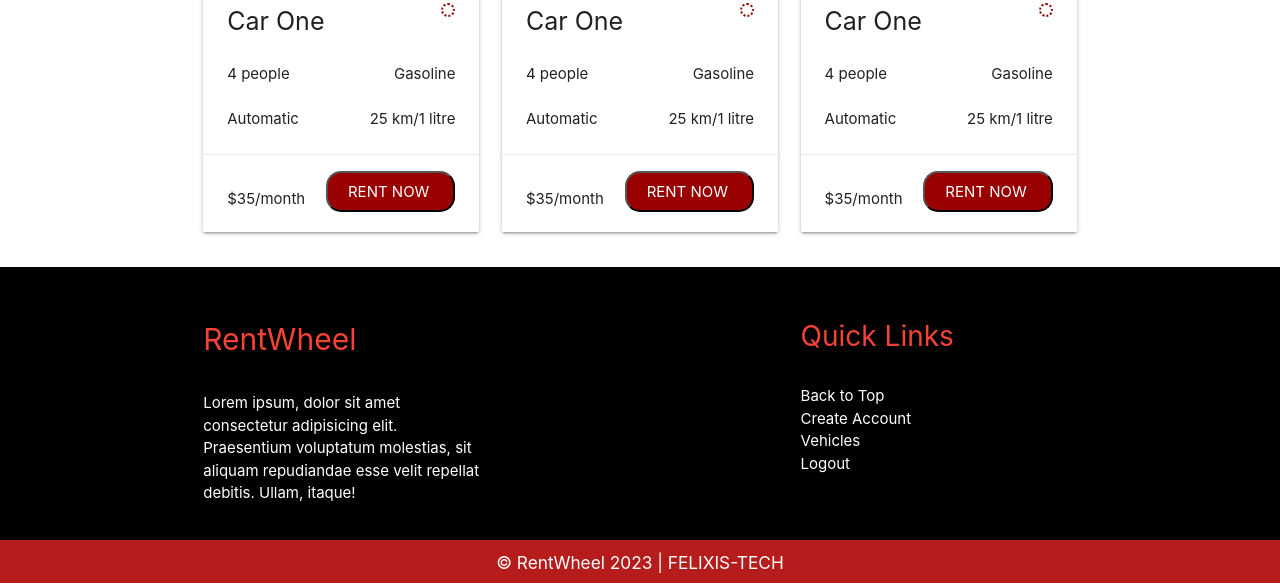
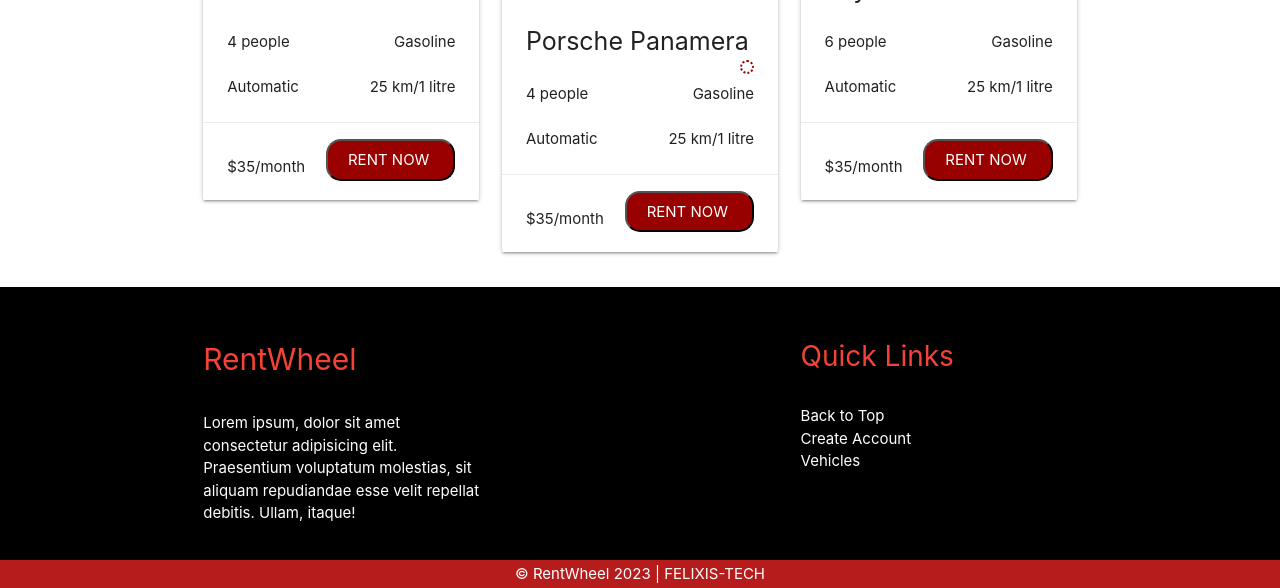
Before and after one commit to OkekeKachi/MY_PROJECT, a PHP site: page / in a window 1280 px wide. Shown: the part 1921-2509 px from the top of the page. Run offline with PHP 8.4, Linux system fonts and the light colour scheme.

Commit message:
added cards and links

```diff
--- a/home.php
+++ b/home.php
@@ -72,7 +72,7 @@ mysqli_close($connect);
                             <button class="btn red darken-4 pulse"><a href="insert.php">Rent a Car</a></button>
                         </li>
                         <li style="padding-left: 10px; padding-top: 2px;" class=" hide-on-small-only">
-                            <a href="index.php" class="red-text text-darken-4">
+                            <a href="index.html" class="red-text text-darken-4">
                                 <i class="material-icons small left ">settings_power</i>
                                 logout
                             </a>
--- a/index.html
+++ b/index.html
@@ -83,18 +83,17 @@ mysqli_close($connect);
             </div>
         </nav>
     </div>
-
     <section>
         <div class="slider">
             <ul class="slides">
                 <li>
-                        <img src="https://images.unsplash.com/photo-1583573181567-d4736e51f61d?ixlib=rb-4.0.3&ixid=M3wxMjA3fDB8MHxwaG90by1wYWdlfHx8fGVufDB8fHx8fA%3D%3D&auto=format&fit=crop&w=1740&q=80" alt="car" width="100%">
+                    <img src="https://images.unsplash.com/photo-1583573181567-d4736e51f61d?ixlib=rb-4.0.3&ixid=M3wxMjA3fDB8MHxwaG90by1wYWdlfHx8fGVufDB8fHx8fA%3D%3D&auto=format&fit=crop&w=1740&q=80" alt="car" width="60%">
                 </li>
                 <li>
-                        <img src="https://images.unsplash.com/photo-1610647752706-3bb12232b3ab?ixlib=rb-4.0.3&ixid=M3wxMjA3fDB8MHxwaG90by1wYWdlfHx8fGVufDB8fHx8fA%3D%3D&auto=format&fit=crop&w=1625&q=80" alt="">
+                    <img src="https://images.unsplash.com/photo-1610647752706-3bb12232b3ab?ixlib=rb-4.0.3&ixid=M3wxMjA3fDB8MHxwaG90by1wYWdlfHx8fGVufDB8fHx8fA%3D%3D&auto=format&fit=crop&w=1625&q=80" alt="" width="60%">
                 </li>
                 <li>
-                        <img src="https://images.unsplash.com/photo-1503376780353-7e6692767b70?ixlib=rb-4.0.3&ixid=M3wxMjA3fDB8MHxwaG90by1wYWdlfHx8fGVufDB8fHx8fA%3D%3D&auto=format&fit=crop&w=1740&q=80" alt="">
+                    <img src="https://images.unsplash.com/photo-1503376780353-7e6692767b70?ixlib=rb-4.0.3&ixid=M3wxMjA3fDB8MHxwaG90by1wYWdlfHx8fGVufDB8fHx8fA%3D%3D&auto=format&fit=crop&w=1740&q=80" alt="" width="60%">
                 </li>
             </ul>
         </div>
@@ -119,7 +118,28 @@ mysqli_close($connect);
                             <img src="img/vehicle.jpg" alt="" style="border-radius:10px;" class="responsive-img">
                         </div>
                         <div class="card-content">
-                                <span style="font-size:25px;">Car One</span>
+                            <span style="font-size:25px;">Mercedes-AMG  </span>
+                            <span class="right" style="font-size: large; padding: 5px; border: 2px #990000 solid; border-radius: 10px; border-style: dotted;"></span>
+                            <br><br>
+                            <span>2 people</span>
+                            <span class="right">Gasoline</span>
+                            <br><br>
+                            <span>Automatic</span>
+                            <span class="right">40 km/1 litre</span>
+                        </div>
+                        <div class="card-action">
+                            <span style="font-size: 30px;"></span><span >$55/month</span>
+                            <button class="right" style="background-color: #990000; padding-right: 0%; padding-left: 20px;border-radius: 15px;"><a href="login.php" class=" white-text">Rent now</a></button>
+                        </div>
+                    </div>
+                </div>
+                <div class="col s12 l4 m6 xl4">
+                    <div class="card">
+                        <div class="card-image">
+                            <img src="img/volkswagen.jpg" alt="" style="border-radius:10px;" class="responsive-img">
+                        </div>
+                        <div class="card-content">
+                            <span style="font-size:25px;">El Volkswagen</span>
                             <span class="right" style="font-size: large; padding: 5px; border: 2px #990000 solid; border-radius: 10px; border-style: dotted;"></span>
                             <br><br>
                             <span>4 people</span>
@@ -130,17 +150,17 @@ mysqli_close($connect);
                         </div>
                         <div class="card-action">
                             <span style="font-size: 30px;"></span><span >$35/month</span>
-                                <button class="right" style="background-color: #990000; padding-right: 0%; padding-left: 20px;border-radius: 15px;"><a href="#" class=" white-text">Rent now</a></button>
+                            <button class="right" style="background-color: #990000; padding-right: 0%; padding-left: 20px;border-radius: 15px;"><a href="login.php" class=" white-text">Rent now</a></button>
                         </div>
                     </div>
                 </div>
                 <div class="col s12 l4 m6 xl4">
                     <div class="card">
                         <div class="card-image">
-                                <img src="img/vehicle.jpg" alt="" style="border-radius:10px;" class="responsive-img">
+                            <img src="img/Hyundia.jpg" alt="" style="border-radius:10px;" class="responsive-img">
                         </div>
                         <div class="card-content">
-                                <span style="font-size:25px;">Car One</span>
+                            <span style="font-size:25px;">Hyundia santa cruz</span>
                             <span class="right" style="font-size: large; padding: 5px; border: 2px #990000 solid; border-radius: 10px; border-style: dotted;"></span>
                             <br><br>
                             <span>4 people</span>
@@ -151,17 +171,19 @@ mysqli_close($connect);
                         </div>
                         <div class="card-action">
                             <span style="font-size: 30px;"></span><span >$35/month</span>
-                                <button class="right" style="background-color: #990000; padding-right: 0%; padding-left: 20px;border-radius: 15px;"><a href="#" class=" white-text">Rent now</a></button>
+                            <button class="right" style="background-color: #990000; padding-right: 0%; padding-left: 20px;border-radius: 15px;"><a href="login.php" class=" white-text">Rent now</a></button>
                         </div>
                     </div>
                 </div>
+            </div>
+            <div class="row">
                 <div class="col s12 l4 m6 xl4">
                     <div class="card">
                         <div class="card-image">
-                                <img src="img/vehicle.jpg" alt="" style="border-radius:10px;" class="responsive-img">
+                            <img src="img/cadillac.jpg" alt="" style="border-radius:10px;" class="responsive-img">
                         </div>
                         <div class="card-content">
-                                <span style="font-size:25px;">Car One</span>
+                            <span style="font-size:25px;">Cadillac CT2025</span>
                             <span class="right" style="font-size: large; padding: 5px; border: 2px #990000 solid; border-radius: 10px; border-style: dotted;"></span>
                             <br><br>
                             <span>4 people</span>
@@ -172,17 +194,17 @@ mysqli_close($connect);
                         </div>
                         <div class="card-action">
                             <span style="font-size: 30px;"></span><span >$35/month</span>
-                                <button class="right" style="background-color: #990000; padding-right: 0%; padding-left: 20px;border-radius: 15px;"><a href="#" class=" white-text">Rent now</a></button>
+                            <button class="right" style="background-color: #990000; padding-right: 0%; padding-left: 20px;border-radius: 15px;"><a href="login.php" class=" white-text">Rent now</a></button>
                         </div>
                     </div>
                 </div>
                 <div class="col s12 l4 m6 xl4">
                     <div class="card">
                         <div class="card-image">
-                                <img src="img/vehicle.jpg" alt="" style="border-radius:10px;" class="responsive-img">
+                            <img src="img/porsche.jpg" alt="" style="border-radius:10px;" class="responsive-img">
                         </div>
                         <div class="card-content">
-                                <span style="font-size:25px;">Car One</span>
+                            <span style="font-size:25px;">Porsche Panamera</span>
                             <span class="right" style="font-size: large; padding: 5px; border: 2px #990000 solid; border-radius: 10px; border-style: dotted;"></span>
                             <br><br>
                             <span>4 people</span>
@@ -193,20 +215,20 @@ mysqli_close($connect);
                         </div>
                         <div class="card-action">
                             <span style="font-size: 30px;"></span><span >$35/month</span>
-                                <button class="right" style="background-color: #990000; padding-right: 0%; padding-left: 20px;border-radius: 15px;"><a href="#" class=" white-text">Rent now</a></button>
+                            <button class="right" style="background-color: #990000; padding-right: 0%; padding-left: 20px;border-radius: 15px;"><a href="login.php" class=" white-text">Rent now</a></button>
                         </div>
                     </div>
                 </div>
                 <div class="col s12 l4 m6 xl4">
                     <div class="card">
                         <div class="card-image">
-                                <img src="img/vehicle.jpg" alt="" style="border-radius:10px;" class="responsive-img">
+                            <img src="img/toyota.jpg" alt="" style="border-radius:10px;" class="responsive-img">
                         </div>
                         <div class="card-content">
-                                <span style="font-size:25px;">Car One</span>
+                            <span style="font-size:25px;">Toyota Tacoma</span>
                             <span class="right" style="font-size: large; padding: 5px; border: 2px #990000 solid; border-radius: 10px; border-style: dotted;"></span>
                             <br><br>
-                                <span>4 people</span>
+                            <span>6 people</span>
                             <span class="right">Gasoline</span>
                             <br><br>
                             <span>Automatic</span>
@@ -214,28 +236,7 @@ mysqli_close($connect);
                         </div>
                         <div class="card-action">
                             <span style="font-size: 30px;"></span><span >$35/month</span>
-                                <button class="right" style="background-color: #990000; padding-right: 0%; padding-left: 20px;border-radius: 15px;"><a href="#" class=" white-text">Rent now</a></button>
-                            </div>
-                        </div>
-                    </div>
-                    <div class="col s12 l4 m6 xl4">
-                        <div class="card">
-                            <div class="card-image">
-                                <img src="img/vehicle.jpg" alt="" style="border-radius:10px;" class="responsive-img">
-                            </div>
-                            <div class="card-content">
-                                <span style="font-size:25px;">Car One</span>
-                                <span class="right" style="font-size: large; padding: 5px; border: 2px #990000 solid; border-radius: 10px; border-style: dotted;"></span>
-                                <br><br>
-                                <span>4 people</span>
-                                <span class="right">Gasoline</span>
-                                <br><br>
-                                <span>Automatic</span>
-                                <span class="right">25 km/1 litre</span>
-                            </div>
-                            <div class="card-action">
-                                <span style="font-size: 30px;"></span><span >$35/month</span>
-                                <button class="right" style="background-color: #990000; padding-right: 0%; padding-left: 20px;border-radius: 15px;"><a href="#" class=" white-text">Rent now</a></button>
+                            <button class="right" style="background-color: #990000; padding-right: 0%; padding-left: 20px;border-radius: 15px;"><a href="login.php" class=" white-text">Rent now</a></button>
                         </div>
                     </div>
                 </div>
@@ -254,12 +255,12 @@ mysqli_close($connect);
                     <div class="col l4 s4"></div>
                     <div class="col l4 s4">
                         <p class="red-text" style="font-size: 28px;">Quick Links</p>
-                        <p class="white-text">Back to Top <br> Create Account <br>Vehicles <br>Logout
+                        <p class="white-text"><a href="#" style="color: white;">Back to Top</a><br> <a href="#" style="color: white;">Create Account</a> <br><a href="#" style="color: white;">Vehicles</a><br>
                     </div>
                 </div>
             </div>
             <div class="page-copyright red darken-4">
-                <div class="container center center-align" style="padding: 3px !important;"><h6 class="white-text">&COPY; RentWheel 2023 | FELIXIS-TECH</h6></div>
+                <div class="container center center-align" style="padding: 3px !important;"><a href="https://github.com/OkekeKachi/MY_PROJECT/" class="white-text">&COPY; RentWheel 2023 | FELIXIS-TECH</a></div>
             </div>
         </div>
     </footer>
--- a/insert.php
+++ b/insert.php
@@ -72,7 +72,7 @@
                     <label for="fuel">Fuel consumption (amount of km/l)</label>
                 </div>
                 <div class="input-field col s12 l6 center-align">
-                    <i class=" material-icons prefix">directions_car</i>
+                    <i class=" material-icons prefix">store</i>
                     <input type="text" id="brand">
                     <label for="brand">Enter brand name</label>
                 </div>
```
Also changed, not shown: img/Audi.jpg (added), img/BMW 7 Series.jpg (deleted), img/Hyundia.jpg (added), img/Lexus NX.jpg (deleted), img/Toyota RAV4.jpg (deleted), img/cadillac.jpg (added), img/mercedes.jpg (added), img/toyota.jpg (added), 3 other files. Lines whose indentation alone changed are shown as unchanged.
